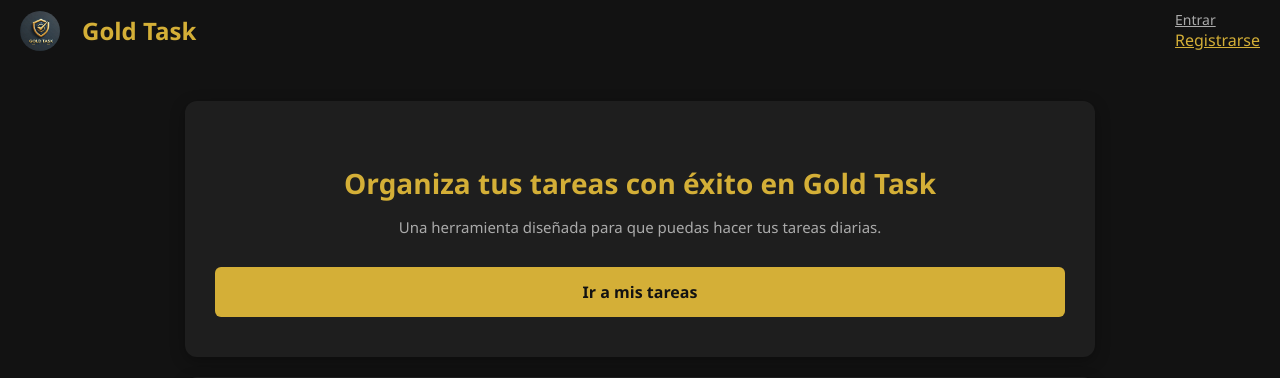
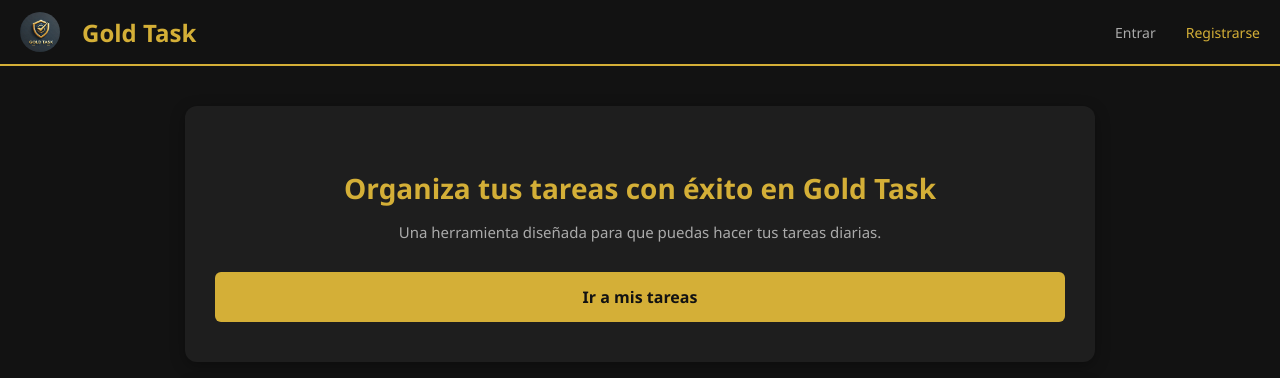
Before and after one commit to JohanFF/gold_task_flask, a Flask app: page / in a window 1280 px wide. Shown: the top 378 px of the page. Run offline with Flask 3, Linux system fonts and the light colour scheme.

Commit message:
Definir display flex en .nav-links para alineación horizontal

```diff
--- a/static/css/style.css
+++ b/static/css/style.css
@@ -10,16 +10,22 @@
     padding: 0;
     display: block;
 }
-
 /* --- encabezado principal */
 .main-header {
     display: flex;
     justify-content: space-between;
     align-items: center;
-    padding: 10px 20px;
+    padding: 12px 20px;
+    background-color: #121212; /* O el color de fondo oscuro que utilices */
+    border-bottom: 2px solid #d4af37; /* 👈 ¡Esta es la línea dorada del encabezado! */
     flex-wrap: nowrap;
+}/* --- Contenedor de enlaces de navegación en el header --- */
+.nav-links {
+    display: flex;
+    align-items: center;
+    gap: 15px; /* Espacio horizontal entre "Entrar" y "Registrarse" */
+    white-space: nowrap;
 }
-
 /* diseño registro y login */
 .flex-wrapper {
     display: flex;
@@ -53,10 +59,8 @@
 }
 
 .nav-links a {
-    display: flex;
-    align-items: center;
-    gap: 15px;
-    white-space: nowrap;
+    text-decoration: none;
+    font-size: 14px;
 }
 
 .nav-links a:hover {
```
